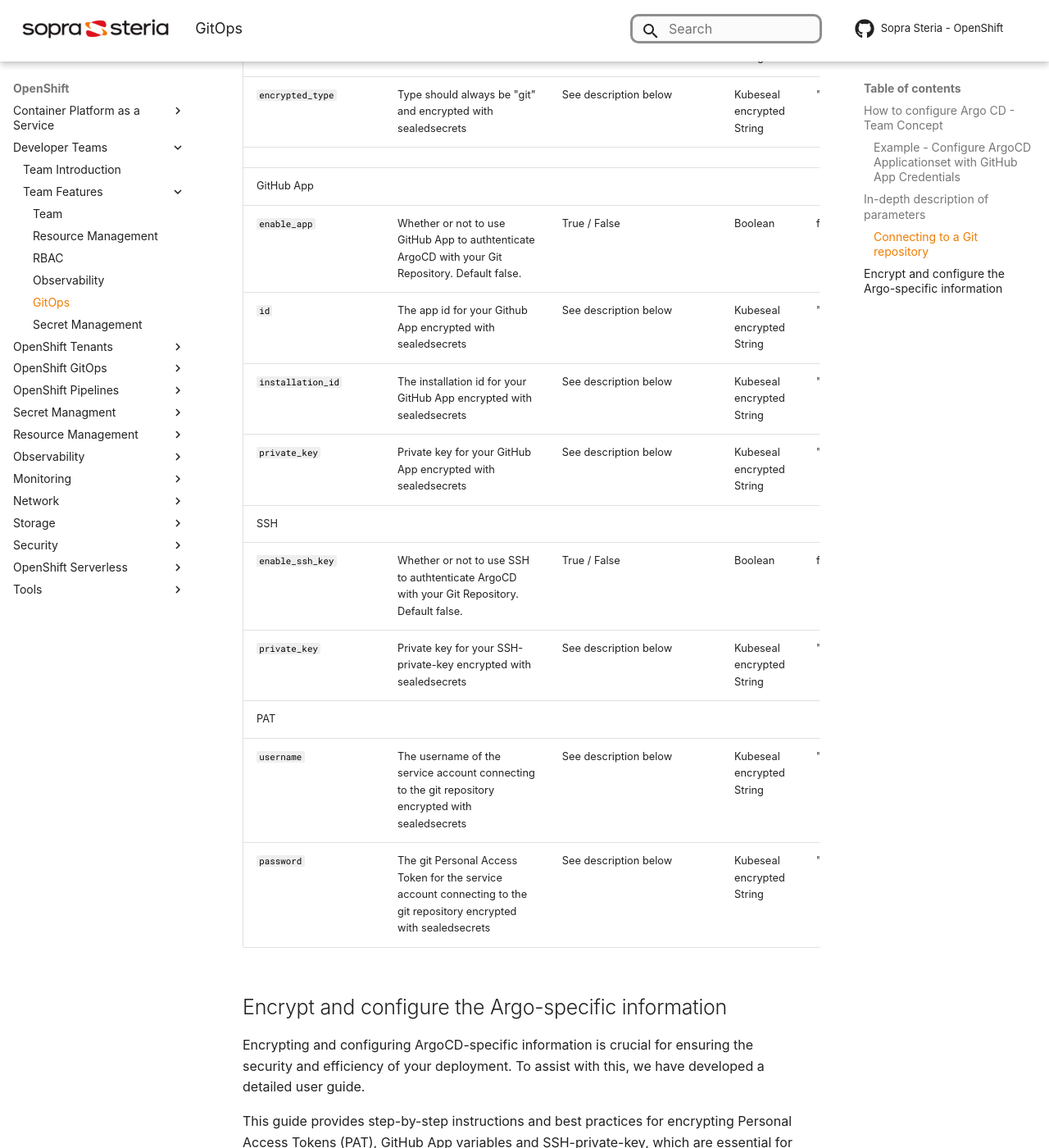
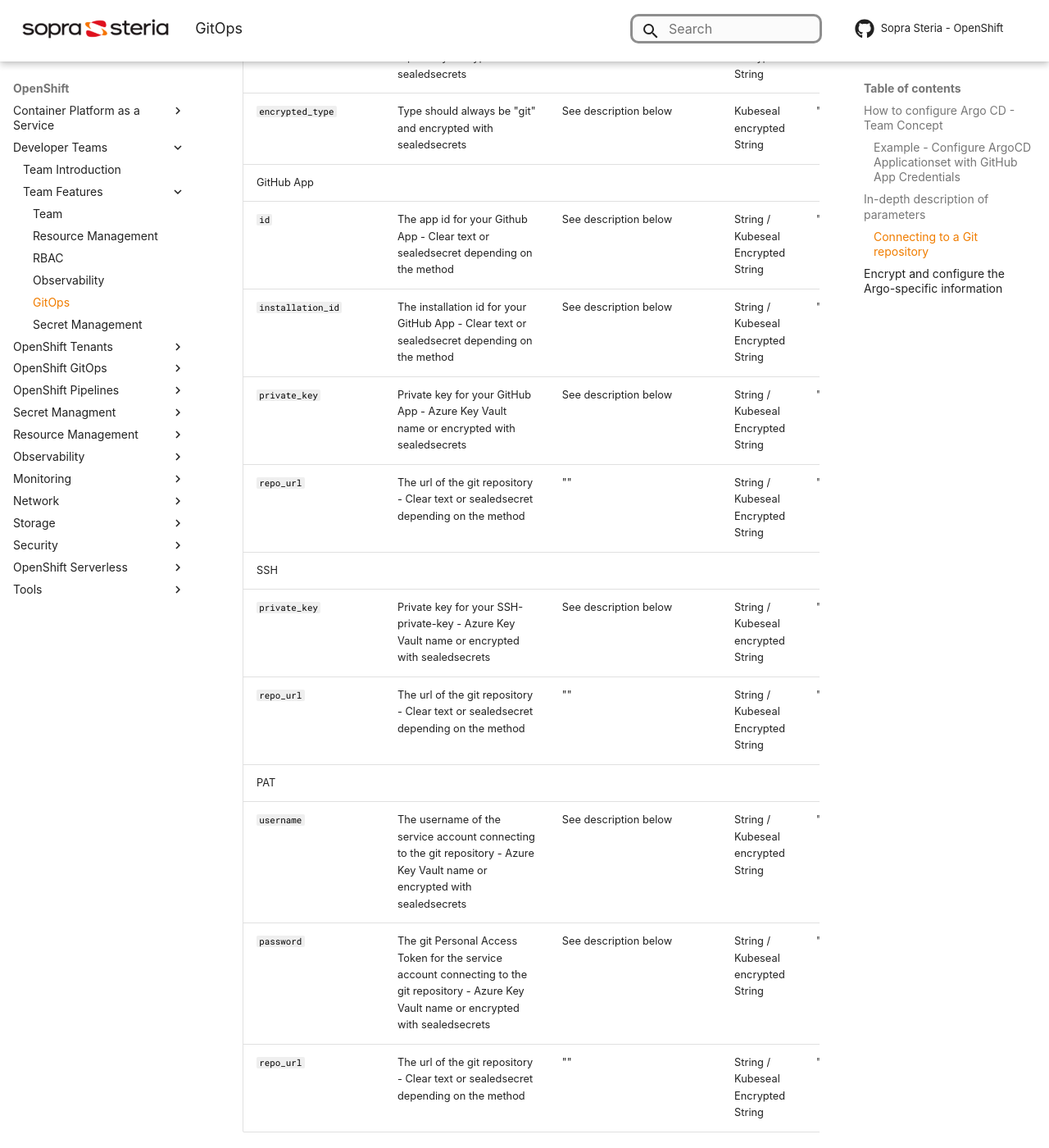
Before and after one commit to Sopra-Steria-Norge-Kubernetes/OpenShift, an MkDocs documentation site: the page built from docs/OpenShift Teams/Team features/gitops.md, in a window 1280 px wide and 1400 px high, scrolled down 5081 px. Shown: the whole window at 82% size. Built offline with MkDocs 1.6.1 and Material for MkDocs 9.7.7, drawn with Linux system fonts in a browser that asks for light colours; some web fonts are replaced; comment, search, counter and statistics services are not loaded; some of the changed text lies outside the part shown.

Commit message:
modified table

```diff
--- a/docs/OpenShift Teams/Team features/gitops.md
+++ b/docs/OpenShift Teams/Team features/gitops.md
@@ -166,22 +166,22 @@
 | `path`      | The path specifying where Argo CD will search for applications/applicationsets                                                          | /path/to/applications                      | String | "" |
 | `resource_name_first`     | Nameingstandard for ArgoCD applications created by applicationSets. If true the name of the resource (folder) will come first if false then the name of the team will come first.                                                        | True / False                      | Boolean | True |
 | `custom_target_revision`     | Allows setting the targetRevision at the application level for different environments in OpenShift. The generator picks up component names and creates targetRevision values based on the application folder name instead of using HEAD if set to true                                                        | True / False                      | Boolean | False |
-|  Argo CD Credentials              |                                                                                                                     |                                            |                           |
+|  Argo CD Authentication             |                                                                                                                            |                                            |                           |
 | `repourl`            | The URL of the git repository which ArgoCD will create credentials for                                     | https://github.com/customer-repo/openshift | String                    | "" |
 | `encrypted_url`      | The URL of the git repository encrypted with sealedsecrets                                                          | See description below                      | Kubeseal encrypted String | "" |
 | `encrypted_type`     | Type should always be "git" and encrypted with sealedsecrets                                                        | See description below                      | Kubeseal encrypted String | "" |
-|
-| GitHub App           |                                                                                                                     |                                            |                           |
-| `enable_app`         | Whether or not to use GitHub App to authtenticate ArgoCD with your Git Repository. Default false.                   | True / False                               | Boolean                   | false |
-| `id`                 | The app id for your Github App encrypted with sealedsecrets                                                         | See description below                      | Kubeseal encrypted String | "" |
-| `installation_id`    | The installation id for your GitHub App encrypted with sealedsecrets                                                | See description below                      | Kubeseal encrypted String | "" |
-| `private_key`        | Private key for your GitHub App encrypted with sealedsecrets                                                        | See description below                      | Kubeseal encrypted String | "" |
+| GitHub App           |                                                                                                                     |                                            |
+| `id`                 | The app id for your Github App - Clear text or sealedsecret depending on the method                                                      | See description below                      | String / Kubeseal Encrypted String | "" |
+| `installation_id`    | The installation id for your GitHub App - Clear text or sealedsecret depending on the method                                              | See description below                      | String / Kubeseal Encrypted String | "" |
+| `private_key`        | Private key for your GitHub App - Azure Key Vault name or encrypted with sealedsecrets                                                        | See description below                      | String / Kubeseal Encrypted String | "" |
+| `repo_url`         | The url of the git repository - Clear text or sealedsecret depending on the method                  |               ""                 | String / Kubeseal Encrypted String                  | "" |
 | SSH           |                                                                                                                     |                                            |                           |
-| `enable_ssh_key`         | Whether or not to use SSH to authtenticate ArgoCD with your Git Repository. Default false.                   | True / False                               | Boolean                   | false |
-| `private_key`        | Private key for your SSH-private-key encrypted with sealedsecrets                                                        | See description below                      | Kubeseal encrypted String | "" |
+| `private_key`        | Private key for your SSH-private-key - Azure Key Vault name or encrypted with sealedsecrets                                                        | See description below                      | String / Kubeseal encrypted String | "" |
+| `repo_url`         | The url of the git repository - Clear text or sealedsecret depending on the method                  |               ""                 | String / Kubeseal Encrypted String                  | "" |
 PAT                  |                                                                                                                     |                                            |                           |
-| `username` | The username of the service account connecting to the git repository encrypted with sealedsecrets                   | See description below                      | Kubeseal encrypted String | "" |
-| `password` | The git Personal Access Token for the service account connecting to the git repository encrypted with sealedsecrets | See description below                      | Kubeseal encrypted String | "" |
+| `username` | The username of the service account connecting to the git repository - Azure Key Vault name or encrypted with sealedsecrets                  | See description below                      | String / Kubeseal encrypted String | "" |
+| `password` | The git Personal Access Token for the service account connecting to the git repository - Azure Key Vault name or encrypted with sealedsecrets | See description below                      | String / Kubeseal encrypted String | "" |
+| `repo_url`         | The url of the git repository - Clear text or sealedsecret depending on the method                  |               ""                 | String / Kubeseal Encrypted String                  | "" |
 
 
 ## Encrypt and configure the Argo-specific information
```
